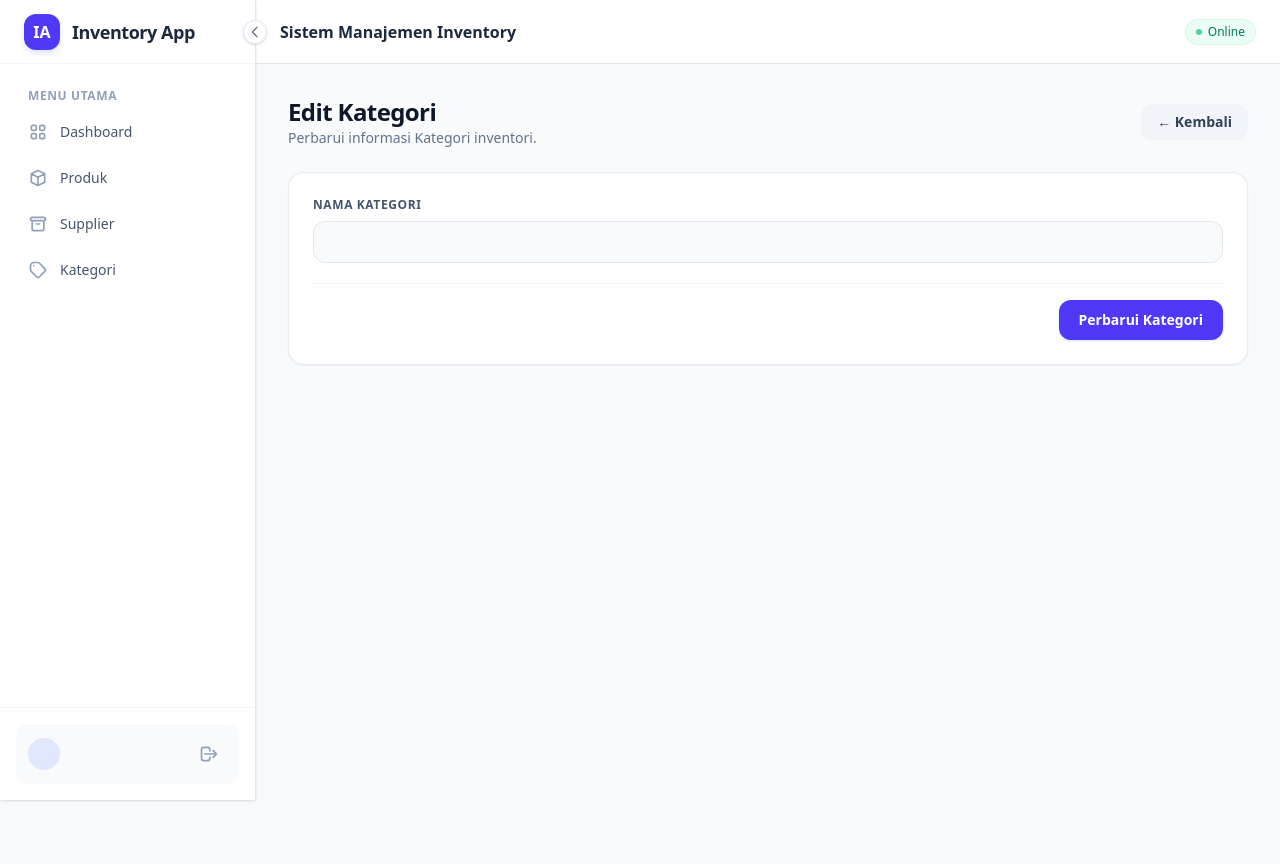
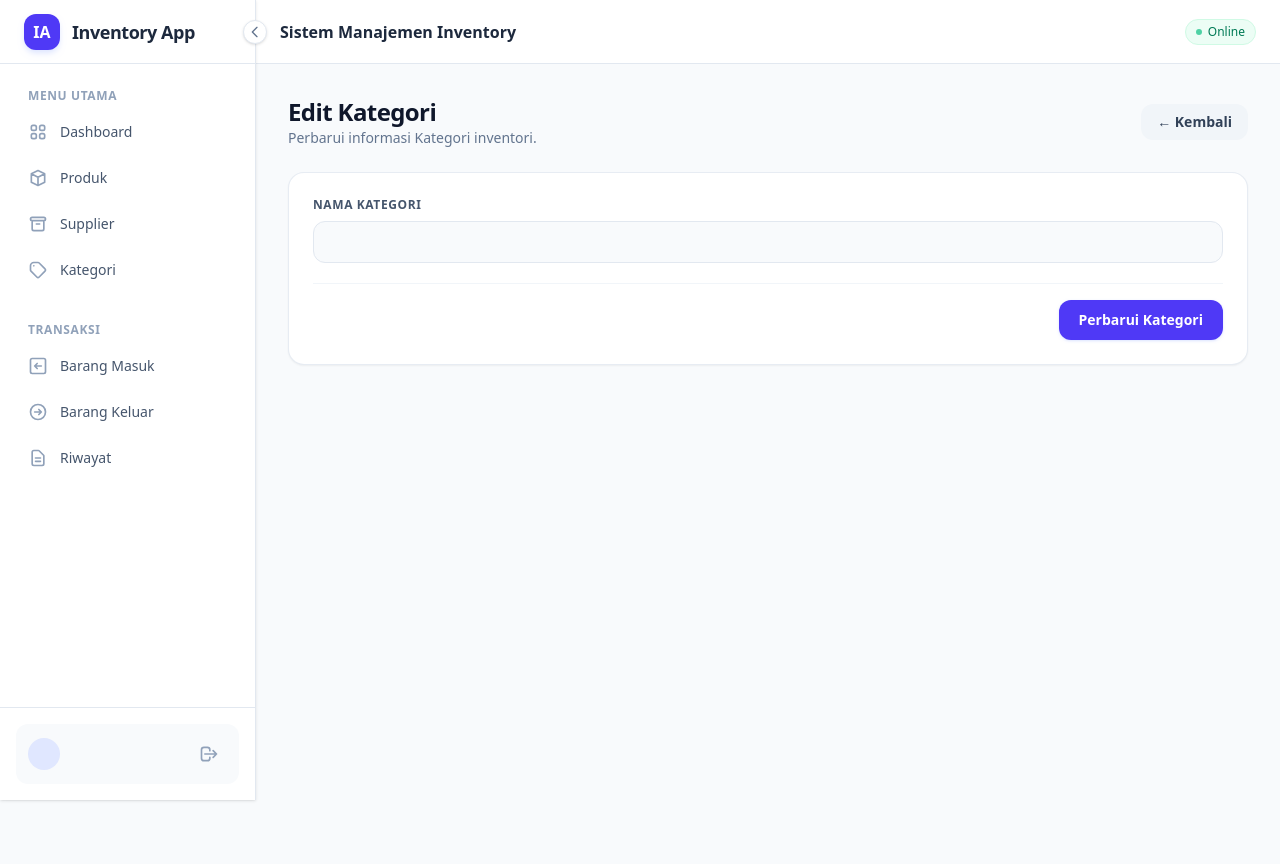
Before and after one commit to MuhammadRevy49/inventory-app, a CodeIgniter 4 app: the page made by app/Views/categories/edit.php in a window 1280 px wide. Run offline with PHP 8.4 and a stand-in for CodeIgniter, Linux system fonts and the light colour scheme; the template is opened without the code that fills it, so the values that code supplies are empty; style sheets or scripts are compiled from the project's sources; some libraries are stand-ins or nearby versions.

Commit message:
feat: add menu transaksi in sidebar

```diff
--- a/app/Views/layouts/sidebar.php
+++ b/app/Views/layouts/sidebar.php
@@ -10,7 +10,7 @@ $segment = $uri->getSegment(1);
         </svg>
     </button>
 
-    <div class="h-16 flex items-center px-6 border-b border-slate-100 shrink-0 overflow-hidden whitespace-nowrap">
+    <div class="h-16 flex items-center px-6 border-b border-slate-200 shrink-0 overflow-hidden whitespace-nowrap">
         <div class="flex items-center space-x-3 min-w-max">
             <div class="w-9 h-9 rounded-xl bg-indigo-600 flex items-center justify-center text-white font-bold shadow-md shadow-indigo-100 shrink-0">
                 IA
@@ -19,7 +19,8 @@ $segment = $uri->getSegment(1);
         </div>
     </div>
 
-    <div class="flex-1 px-4 py-6 space-y-1.5 overflow-y-auto overflow-x-hidden whitespace-nowrap">
+    <div class="flex-1 px-4 py-6 overflow-y-auto overflow-x-hidden whitespace-nowrap">
+        <div class="space-y-1.5 mb-5 pb-3">
             <p class="sidebar-text px-3 text-xs font-semibold text-slate-400 uppercase tracking-wider mb-2 transition-opacity duration-300">Menu Utama</p>
 
             <a href="<?= base_url('/dashboard') ?>" class="flex items-center gap-3 px-3 py-2.5 rounded-xl text-sm font-medium transition-all group <?= $segment == 'dashboard' ? 'bg-indigo-50 text-indigo-700' : 'text-slate-600 hover:bg-slate-50 hover:text-slate-900' ?>">
@@ -50,7 +51,27 @@ $segment = $uri->getSegment(1);
             </a>
         </div>
 
-    <div class="p-4 border-t border-slate-100 shrink-0 overflow-hidden whitespace-nowrap">
+        <div class="space-y-1.5">
+            <p class="sidebar-text px-3 text-xs font-semibold text-slate-400 uppercase tracking-wider mb-2 transition-opacity duration-300">Transaksi</p>
+
+            <a href="<?= base_url('/movements/in') ?>" class="flex items-center gap-3 px-3 py-2.5 rounded-xl text-sm font-medium transition-all group <?= $segment == 'movements' ? 'bg-indigo-50 text-indigo-700' : 'text-slate-600 hover:bg-slate-50 hover:text-slate-900' ?>">
+                <svg class="w-5 h-5 shrink-0 <?= $segment == 'movements' ? 'text-indigo-600' : 'text-slate-400 group-hover:text-slate-600' ?>" fill="none" stroke="currentColor" viewBox="0 0 24 24"><path stroke-linecap="round" stroke-linejoin="round" stroke-width="2" d="M11 15l-3-3m0 0l3-3m-3 3h8M3 19V5a2 2 0 012-2h14a2 2 0 012 2v14a2 2 0 01-2 2H5a2 2 0 01-2-2z"></path></svg>
+                <span class="sidebar-text transition-opacity duration-300">Barang Masuk</span>
+            </a>
+
+            <a href="<?= base_url('/movements/out') ?>" class="flex items-center gap-3 px-3 py-2.5 rounded-xl text-sm font-medium transition-all group <?= $segment == 'movements' ? 'bg-indigo-50 text-indigo-700' : 'text-slate-600 hover:bg-slate-50 hover:text-slate-900' ?>">
+                <svg class="w-5 h-5 shrink-0 <?= $segment == 'movements' ? 'text-indigo-600' : 'text-slate-400 group-hover:text-slate-600' ?>" fill="none" stroke="currentColor" viewBox="0 0 24 24"><path stroke-linecap="round" stroke-linejoin="round" stroke-width="2" d="M13 9l3 3m0 0l-3 3m3-3H8m13 0a9 9 0 11-18 0 9 9 0 0118 0z"></path></svg>
+                <span class="sidebar-text transition-opacity duration-300">Barang Keluar</span>
+            </a>
+
+            <a href="<?= base_url('/movements/logs') ?>" class="flex items-center gap-3 px-3 py-2.5 rounded-xl text-sm font-medium transition-all group <?= $segment == 'movements' ? 'bg-indigo-50 text-indigo-700' : 'text-slate-600 hover:bg-slate-50 hover:text-slate-900' ?>">
+                <svg class="w-5 h-5 shrink-0 <?= $segment == 'movements' ? 'text-indigo-600' : 'text-slate-400 group-hover:text-slate-600' ?>" fill="none" stroke="currentColor" viewBox="0 0 24 24"><path stroke-linecap="round" stroke-linejoin="round" stroke-width="2" d="M9 12h6m-6 4h6m2 5H7a2 2 0 01-2-2V5a2 2 0 012-2h5.586a1 1 0 01.707.293l5.414 5.414a1 1 0 01.293.707V19a2 2 0 01-2 2z"></path></svg>
+                <span class="sidebar-text transition-opacity duration-300">Riwayat</span>
+            </a>
+        </div>
+    </div>
+
+    <div class="p-4 border-t border-slate-200 shrink-0 overflow-hidden whitespace-nowrap">
         <div class="flex items-center justify-between p-3 bg-slate-50 rounded-xl min-w-max">
             <div class="flex items-center space-x-3">
                 <div class="w-8 h-8 rounded-full bg-indigo-100 flex items-center justify-center font-bold text-indigo-700 text-xs shrink-0">
```
Lines whose indentation alone changed are shown as unchanged.
